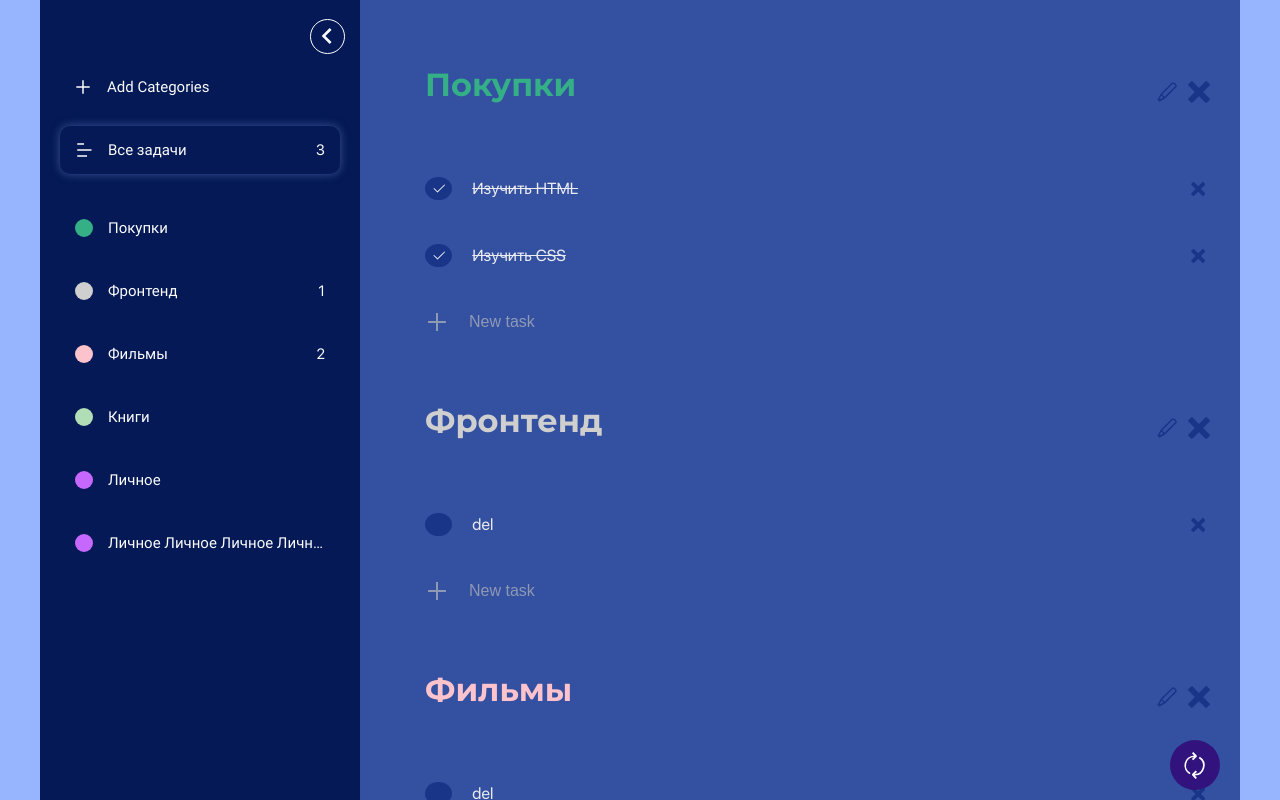
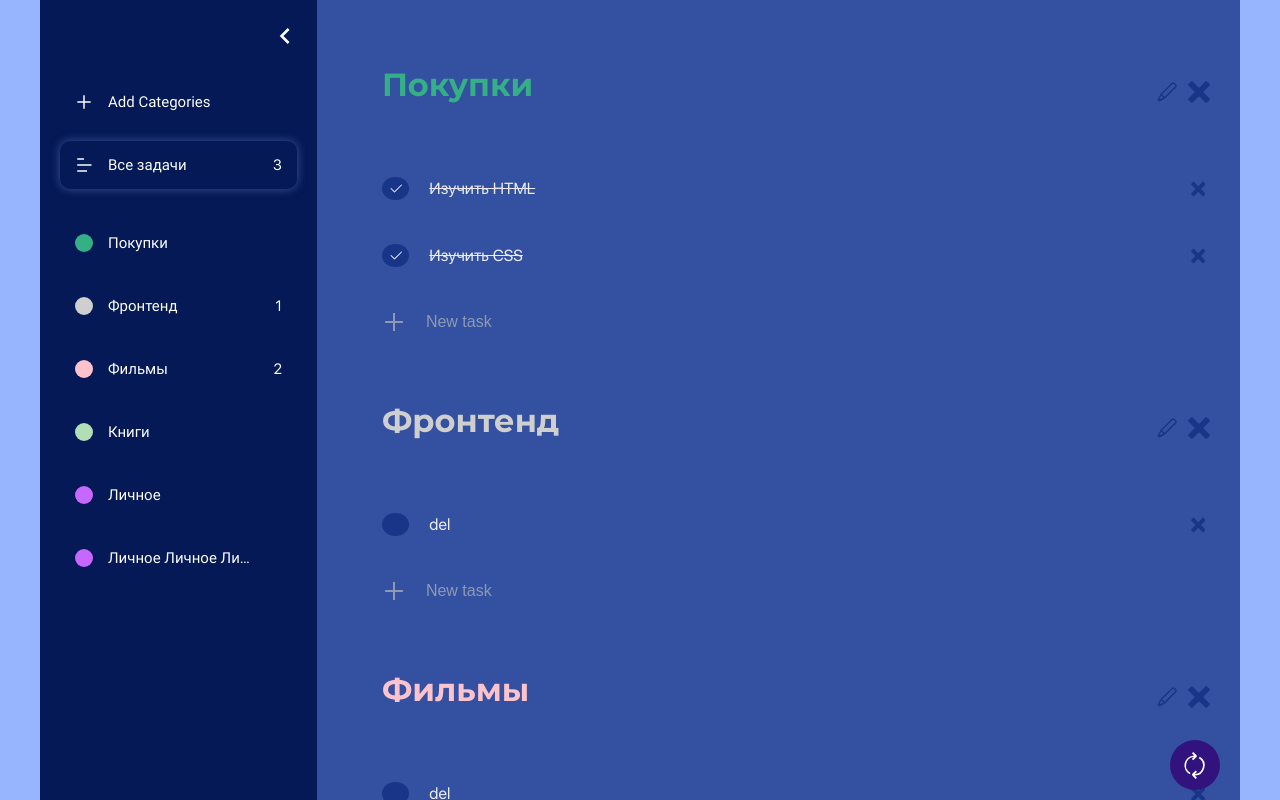
Before and after one commit to igarok88/react-todos, a React (Create React App) app: page / in a window 1280 px wide. Built offline with nearby package versions, Linux system fonts and the light colour scheme.

Commit message:
finish animation left menu

```diff
--- a/src/components/Categories/AddCategories/AddCategories.js
+++ b/src/components/Categories/AddCategories/AddCategories.js
@@ -34,15 +34,16 @@ export default function AddCategories({
 
   return (
     <>
-      <div className="categories__add">
       <div
         className="categories__add-wrapper"
         onClick={() => setShowPopup(true)}
       >
+        <div className="categories__add-title">
           <div className="categories__add-icon">
             <MdOutlineClose />
           </div>
-          <div className="categories__add-title">Add Categories</div>
+          <div className="categories__add-name">Add Categories</div>
+        </div>
       </div>
       {showPopup && (
         <>
@@ -75,7 +76,7 @@ export default function AddCategories({
           </div>
         </>
       )}
-      </div>
+
       {showPopup && (
         <div
           className="categories__add-popup-backgroud"
--- a/src/components/Categories/AddCategories/AddCategories.scss
+++ b/src/components/Categories/AddCategories/AddCategories.scss
@@ -1,67 +1,71 @@
 .categories {
-  &__add {
+  &__add-wrapper {
     position: relative;
-  }
-  &__add-wrapper {
-    transition: all ease 0.5s;
     cursor: pointer;
-    margin: 0 15px 15px;
+    margin: 15px;
     padding: 15px;
-    padding-left: 14px;
     display: flex;
+    justify-content: space-between;
     align-items: center;
-    font-size: 15px;
-    color: darken($color: #fcfcfd, $amount: 30);
     border-radius: 10px;
+    transition: all linear 0.3s;
 
     &:hover {
       box-shadow: 0px 0px 15px 0px #3e5497;
     }
   }
   &.show-small &__add-wrapper {
-    transition: all ease 0.5s;
-    margin: 0;
-    padding: 6px 0px;
     justify-content: center;
+    padding: 6px;
+    margin: 13px 0px;
     &:hover {
       box-shadow: inset 0px 0px 15px 0px #3e5497;
     }
   }
+  &__add-title {
+    display: flex;
+    overflow: hidden;
+  }
   &__add-icon {
-    transition: all ease 0.5s;
+    transform: rotate(45deg);
+    transition: all linear 0.3s;
+    flex-shrink: 0;
     width: 18px;
     height: 18px;
+    border-radius: 50%;
     margin-right: 15px;
     display: flex;
     align-items: center;
     justify-content: center;
     font-size: 28px;
-    transform: rotate(45deg);
-    color: #fcfcfd;
   }
   &.show-small &__add-icon {
-    width: 30px;
-    height: 30px;
+    width: 35px;
+    height: 35px;
+    font-size: 36px;
     margin: 0;
+    border-radius: 8px;
   }
 
-  &__add-title {
-    transition: all ease 0.5s;
+  &__add-name {
+    transition: all linear 0.3s;
     opacity: 1;
     visibility: visible;
-    color: #fcfcfd;
+    width: 150px;
     font-size: 15px;
     font-family: "Roboto-Regular";
     white-space: nowrap; /* Текст не переносится */
     overflow: hidden; /* Обрезаем всё за пределами блока */
-    // text-overflow: ellipsis; /* Добавляем многоточие */
+    text-overflow: ellipsis; /* Добавляем многоточие */
   }
-  &.show-small &__add-title {
-    transition: all ease 0.5s;
+  &.show-small &__add-name {
+    transition: all linear 0.3s;
     font-size: 25px;
     opacity: 0;
     visibility: hidden;
-    width: 0;
+    overflow: hidden;
+    margin-left: -34px;
+    width: 34px;
   }
   &__add-popup-backgroud {
     backdrop-filter: blur(2px);
@@ -72,12 +76,11 @@
     right: 0;
     z-index: 11;
     width: 100vw;
-    // height: 100%;
     overflow: hidden;
     background-color: rgba(0, 0, 0, 0.3);
   }
   &__add-popup-window {
-    z-index: 11;
+    z-index: 12;
     position: absolute;
     left: 13px;
     top: 60px;
@@ -117,7 +120,7 @@
     display: flex;
     margin: 5px;
     border-radius: 50%;
-    transition: all 0.5s ease;
+    transition: all linear 0.3s;
     &.active {
       box-shadow: 0px 0px 10px 3px #041955;
     }
@@ -138,7 +141,7 @@
     padding: 10px;
     border-radius: 10px;
     border: 1px solid transparent;
-    transition: all 0.5s ease;
+    transition: all linear 0.3s;
     &:hover {
       background-color: lighten($color: #183588, $amount: 20);
       border: 1px solid #eaecf1;
@@ -159,7 +162,7 @@
     align-items: center;
     justify-content: center;
     font-size: 20px;
-    transition: all 0.5s ease;
+    transition: all linear 0.3s;
     &:hover {
       color: #183588;
     }
--- a/src/components/Categories/Categories.scss
+++ b/src/components/Categories/Categories.scss
@@ -10,7 +10,8 @@
   justify-content: flex-start;
   align-items: stretch;
   align-content: flex-start;
-  transition: all ease 0.5s;
+  transition: all linear 0.3s;
+
   @media (max-width: 1000px) {
     width: 260px;
   }
@@ -21,7 +22,7 @@
   &__menu-arrow-btn {
     position: absolute;
     top: 19px;
-    right: 15px;
+    right: 14px;
     cursor: pointer;
     font-size: 32px;
     height: 35px;
@@ -30,8 +31,8 @@
     justify-content: center;
     align-items: center;
     transform: rotate(180deg);
-    transition: all 0.5s ease;
-    border: 1px solid white;
+    transition: all linear 0.3s;
+    // border: 1px solid white;
     border-radius: 50%;
     &:hover {
       box-shadow: inset 0px 0px 15px 0px #3e5497;
--- a/src/components/Categories/CategoriesItem/CategoriesItem.scss
+++ b/src/components/Categories/CategoriesItem/CategoriesItem.scss
@@ -18,8 +18,7 @@
     justify-content: space-between;
     align-items: center;
     border-radius: 10px;
-
-    transition: all 0.5s ease;
+    transition: all linear 0.3s;
     &.active {
       box-shadow: 0px 0px 10px 0px #3e5497;
     }
@@ -44,11 +43,8 @@
     overflow: hidden;
   }
 
-  &.show-small &__title {
-    overflow: visible;
-  }
   &__icon {
-    transition: all ease 0.5s;
+    transition: all linear 0.3s;
     flex-shrink: 0;
     width: 18px;
     height: 18px;
@@ -67,10 +63,10 @@
     border-radius: 8px;
   }
   &__name {
-    transition: all ease 0.5s;
+    transition: all linear 0.3s;
     opacity: 1;
     visibility: visible;
-    // width: 100%;
+    width: 150px;
     font-size: 15px;
     font-family: "Roboto-Regular";
     white-space: nowrap; /* Текст не переносится */
@@ -78,15 +74,13 @@
     text-overflow: ellipsis; /* Добавляем многоточие */
   }
   &.show-small &__name {
-    transition: all ease 0.5s;
+    transition: all linear 0.3s;
     font-size: 25px;
     opacity: 0;
     visibility: hidden;
     overflow: hidden;
-    position: absolute;
-    top: 8px;
-    left: 11px;
-    width: 27px;
+    margin-left: -34px;
+    width: 34px;
     -webkit-text-stroke: 1px rgba(0, 0, 0, 0.103);
   }
 
@@ -98,10 +92,10 @@
   &__count {
     margin-left: 15px;
     align-self: flex-end;
-    transition: all ease 0.5s;
+    transition: all linear 0.3s;
   }
   &.show-small &__count {
-    transition: all ease 0.5s;
+    transition: all linear 0.3s;
     position: absolute;
     padding-bottom: 2px;
     top: 2px;
--- a/src/components/Sync/Sync.js
+++ b/src/components/Sync/Sync.js
@@ -1,5 +1,6 @@
 import { useState, useEffect } from "react";
 
+import { isEqual } from "../../func/func";
 import { ref, set, child, get, once } from "firebase/database";
 import { db } from "../../firebase/firebaseConfig";
 
@@ -22,7 +23,7 @@ export default function Sync({
 }) {
   const [syncProcess, setSyncProcess] = useState(false);
   const [syncSuccess, setSyncSuccess] = useState(false);
-  const [syncError, setSyncError] = useState(true);
+  const [syncError, setSyncError] = useState(false);
 
   const [syncAnimation, setSyncAnimation] = useState(false);
   console.log("syncProcess", syncProcess);
@@ -75,14 +76,21 @@ export default function Sync({
         get(child(ref(db), userData.uid))
           .then((snapshot) => {
             console.log("data writed", snapshot.val());
-            //ждем окончания анимации
-            setSyncProcess(false);
+
+            const dataVerification = isEqual(snapshot.val(), {
+              categoryList,
+              deletedCategoryList,
+              deletedTodoList,
+              todoList,
+            });
+
+            setSyncProcess(!dataVerification);
 
             timeFinishSyncProcess = +new Date();
 
             setTimeout(() => {
-              setSyncAnimation(false);
-              setSyncSuccess(true);
+              setSyncAnimation(!dataVerification);
+              setSyncSuccess(dataVerification);
             }, timeForAnimation(timeFinishSyncProcess - timeStartSyncProcess));
           })
           .catch((error) => {
```
Lines whose indentation alone changed are shown as unchanged.
